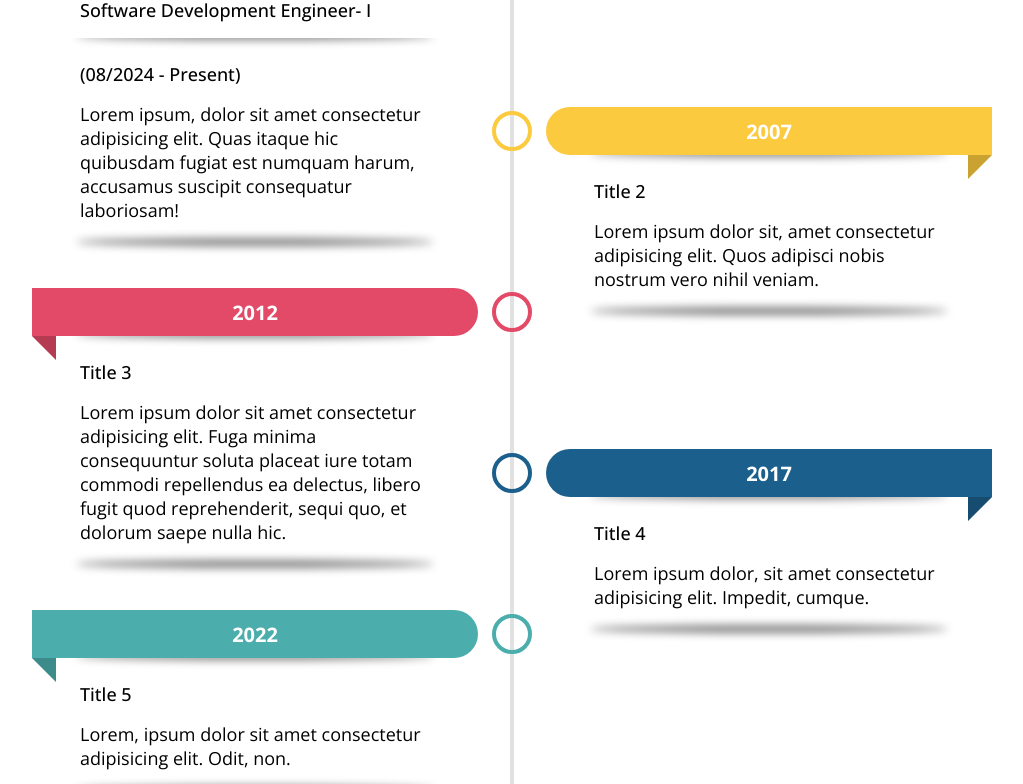
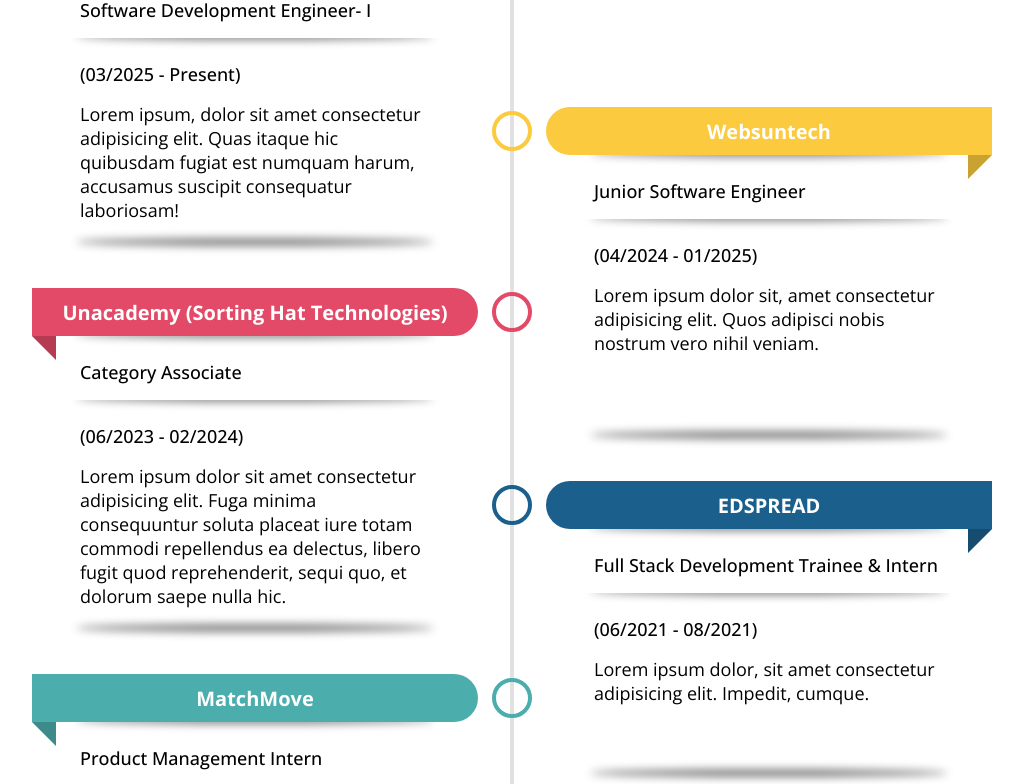
Before and after one commit to nikhilkhandelwal006/nikhilkhandelwal.me, a React (Vite) app: page /experience in a window 1280 px wide. Shown: the part 356-1140 px from the top of the page, without its empty margins (128-1151 px from the left). Built offline with nearby package versions, Linux system fonts and the light colour scheme; a web font is replaced by a local one.

Commit message:
experience title added

```diff
--- a/src/pages/Experience/Experience.jsx
+++ b/src/pages/Experience/Experience.jsx
@@ -12,7 +12,7 @@
         <li style={{ "--accent-color": "#41516C" }}>
           <div className="date">True Value Infosoft (P) Ltd</div>
           <div className="title">Software Development Engineer- I</div>
-          <div className="title">(08/2024 - Present)</div>
+          <div className="title">(03/2025 - Present)</div>
 
           <div className="descr">
             Lorem ipsum, dolor sit amet consectetur adipisicing elit. Quas
@@ -21,16 +21,20 @@
           </div>
         </li>
         <li style={{ "--accent-color": "#FBCA3E" }}>
-          <div className="date">2007</div>
-          <div className="title">Title 2</div>
+          <div className="date">Websuntech</div>
+          <div className="title">Junior Software Engineer</div>
+          <div className="title">(04/2024 - 01/2025)</div>
+
           <div className="descr">
             Lorem ipsum dolor sit, amet consectetur adipisicing elit. Quos
             adipisci nobis nostrum vero nihil veniam.
           </div>
         </li>
         <li style={{ "--accent-color": "#E24A68" }}>
-          <div className="date">2012</div>
-          <div className="title">Title 3</div>
+          <div className="date">Unacademy (Sorting Hat Technologies)</div>
+          <div className="title">Category Associate</div>
+          <div className="title">(06/2023 - 02/2024)</div>
+
           <div className="descr">
             Lorem ipsum dolor sit amet consectetur adipisicing elit. Fuga minima
             consequuntur soluta placeat iure totam commodi repellendus ea
@@ -39,16 +43,22 @@
           </div>
         </li>
         <li style={{ "--accent-color": "#1B5F8C" }}>
-          <div className="date">2017</div>
-          <div className="title">Title 4</div>
+          <div className="date">EDSPREAD</div>
+
+          <div className="title">
+            Full Stack Development Trainee & Intern{" "}
+          </div>
+          <div className="title">(06/2021 - 08/2021)</div>
           <div className="descr">
             Lorem ipsum dolor, sit amet consectetur adipisicing elit. Impedit,
             cumque.
           </div>
         </li>
         <li style={{ "--accent-color": "#4CADAD" }}>
-          <div className="date">2022</div>
-          <div className="title">Title 5</div>
+          <div className="date">MatchMove</div>
+          <div className="title">
+          Product Management Intern </div>
+          <div className="title">(12/2020 - 03/2021)</div>
           <div className="descr">
             Lorem, ipsum dolor sit amet consectetur adipisicing elit. Odit, non.
           </div>
```
